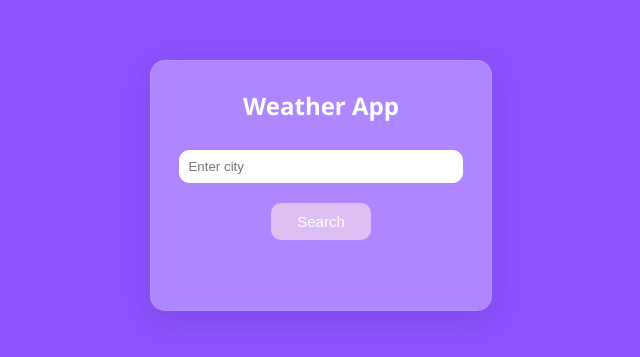
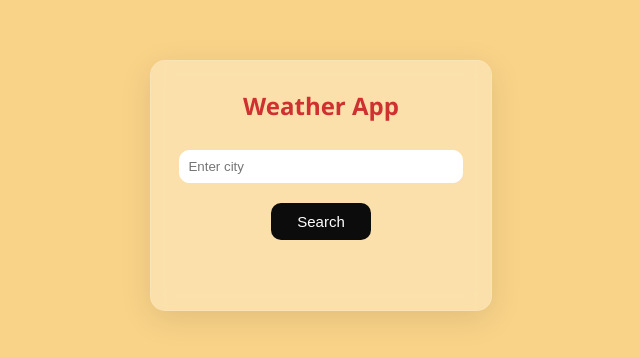
Before and after one commit to Deepakkamatar/Weather, a plain HTML site: page index.html in a window 1280 px wide. Shown: the part 215-572 px from the top of the page, without its empty margins (319-959 px from the left). Drawn offline with Linux system fonts and the light colour scheme.

Commit message:
Update index.css

```diff
--- a/weather/index.css
+++ b/weather/index.css
@@ -1,6 +1,7 @@
 
 body {
-    background: #8C52FF;
+
+    background: #f9d388;
     font-family: 'Segoe UI', Tahoma, Geneva, Verdana, sans-serif;
     display: flex;
     align-items: center;
@@ -21,7 +22,7 @@ body {
 }
 
 h2, label, p {
-    color: #fff;
+    color: #cf3030;
     margin: 8px 0;
 }
 
@@ -35,7 +36,7 @@ input {
 }
 
 button {
-    background: #debff4;
+    background: #0c0c0c;
     color: white;
     padding: 10px;
     border: none;
@@ -47,7 +48,7 @@ button {
 }
 
 button:hover {
-    background: #8b48d7;
+    background: #cf3030;
 }
 
 #temp-div p {
```
